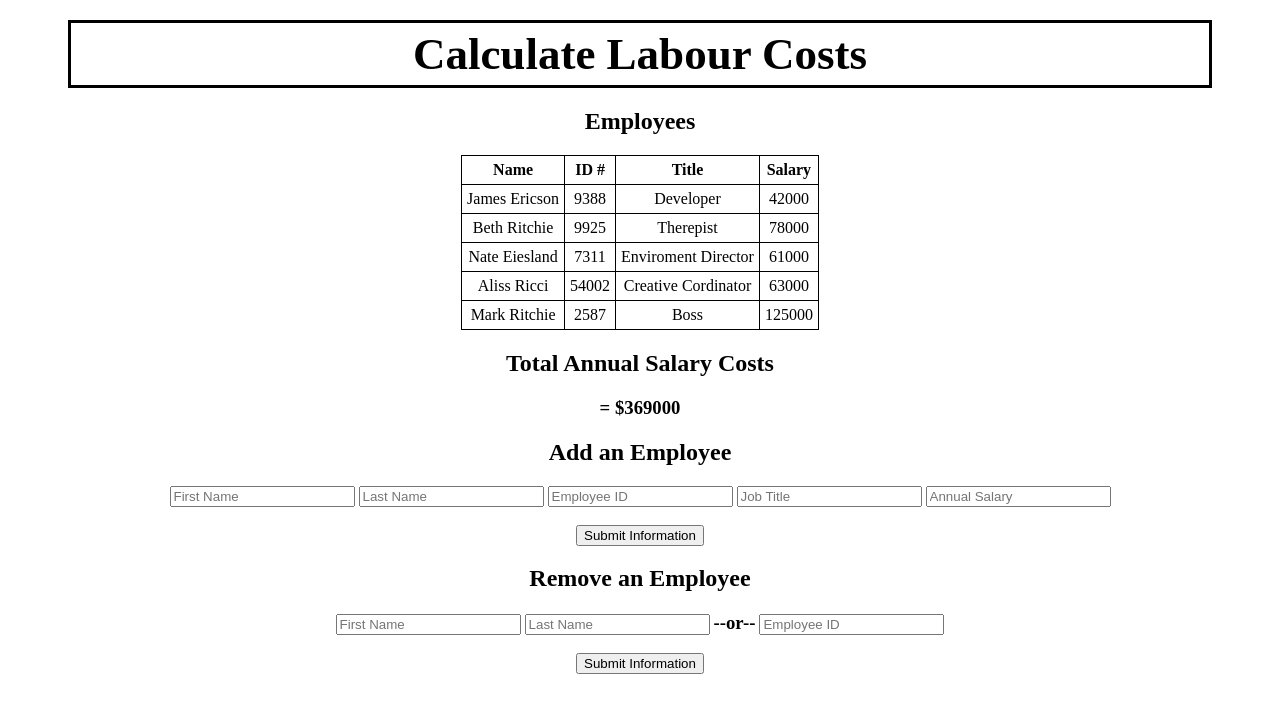
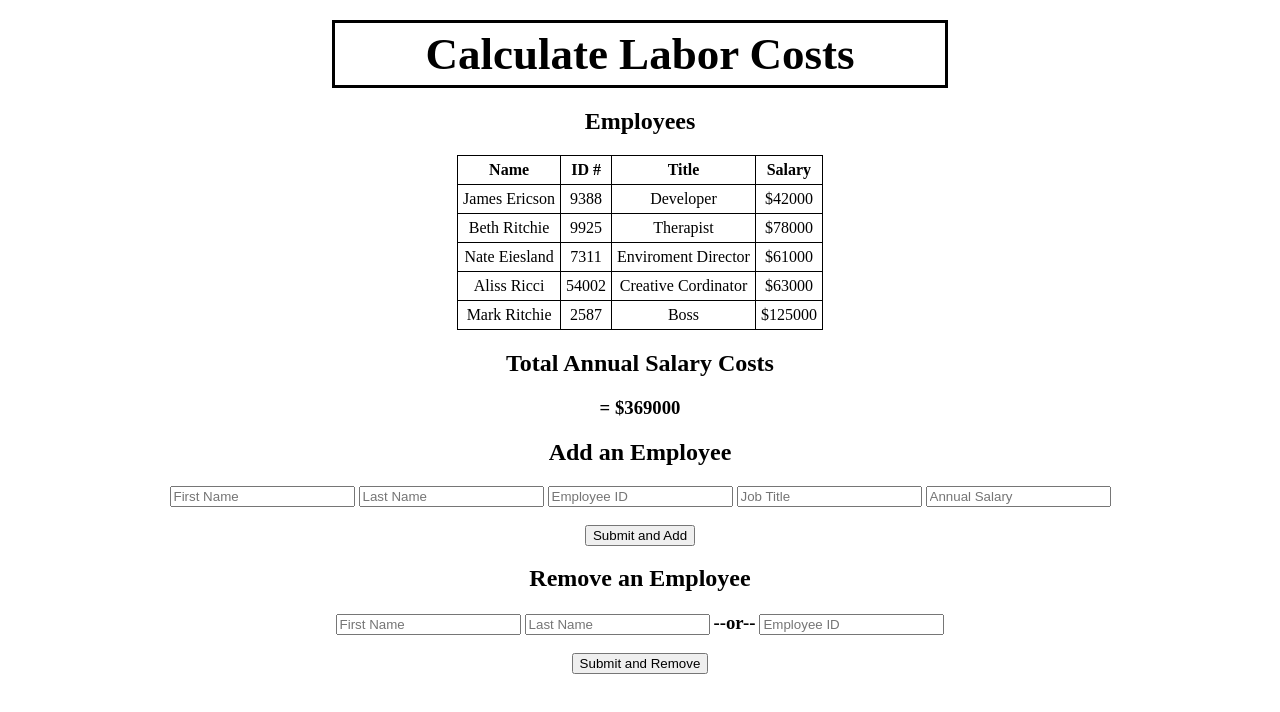
Before and after one commit to jamesericson/prime_assignment_01, a plain HTML site: page index.html in a window 1280 px wide. Drawn offline with nearby package versions, Linux system fonts and the light colour scheme.

Commit message:
corrected some spelling

```diff
--- a/index.html
+++ b/index.html
@@ -9,7 +9,7 @@
     <title>Salary Calculator</title>
   </head>
   <body>
-    <h1>Calculate Labour Costs</h1>
+    <h1>Calculate Labor Costs</h1>
     <h2>Employees</h2>
     <div id="allEmployeeTable"></div>
     <h2>Total Annual Salary Costs</h2>
@@ -29,7 +29,7 @@
       <input id = "jobTitle" type = "text" placeholder="Job Title">
       <!-- <h3>Annual Salary</h3> -->
       <input id = "annualSalary" type = "text" placeholder="Annual Salary"><br>
-      <br><button type="submit" onClick="return newEmployee()">Submit Information</button>
+      <br><button type="submit" onClick="return newEmployee()">Submit and Add</button>
     </form>
 
     <h2>Remove an Employee</h2>
@@ -44,7 +44,7 @@
       <input  class="removeInput" id = "employeeIdRM" type = "text" placeholder="Employee ID">
       <!-- <h3>Job Title</h3> -->
 
-      <br><br><button type="submit" onClick="return removeEmployee()">Submit Information</button>
+      <br><br><button type="submit" onClick="return removeEmployee()">Submit and Remove</button>
     </form>
 
     <script src="script.js" charset="utf-8"></script>
--- a/script.js
+++ b/script.js
@@ -97,7 +97,6 @@ var displayTotalSalary = function(){
 
 var displayAllEmployees = function() {
 
-  var table = document.getElementById("employeeTable");
   var htmlString = "<table><tr><th>Name</th><th>ID #</th><th>Title</th><th>Salary</th></tr>";
   for (var i = 0; i < employees.length; i++) {
 
@@ -105,17 +104,16 @@ var displayAllEmployees = function() {
     //htmlString += "<td>" + employees[i].lastName + "</td>";
     htmlString += "<td>" + employees[i].idNum + "</td>";
     htmlString += "<td>" + employees[i].title + "</td>";
-    htmlString += "<td>" + employees[i].salary + "</td> </tr>";
+    htmlString += "<td>$" + employees[i].salary + "</td> </tr>";
   }
   htmlString += "</table>";
-  console.log(htmlString);
   document.getElementById( 'allEmployeeTable' ).innerHTML = htmlString;
 
   displayTotalSalary();
 };
 
 addEmployee( "James", "9388", "Ericson", "42000", "Developer");
-addEmployee( "Beth", "9925", "Ritchie", "78000", "Therepist");
+addEmployee( "Beth", "9925", "Ritchie", "78000", "Therapist");
 addEmployee( "Nate", "7311", "Eiesland", "61000", "Enviroment Director");
 addEmployee( "Aliss", "54002", "Ricci", "63000", "Creative Cordinator");
 addEmployee( "Mark", "2587", "Ritchie", "125000", "Boss");
--- a/style.css
+++ b/style.css
@@ -6,7 +6,8 @@ h1 {
   font-weight: bold;
   border: 3px solid black;
   padding: 5px;
-  margin: 20px 60px;
+  width: 600px;
+  margin: 20px auto;
 }
 form {
   text-align: center;
```
